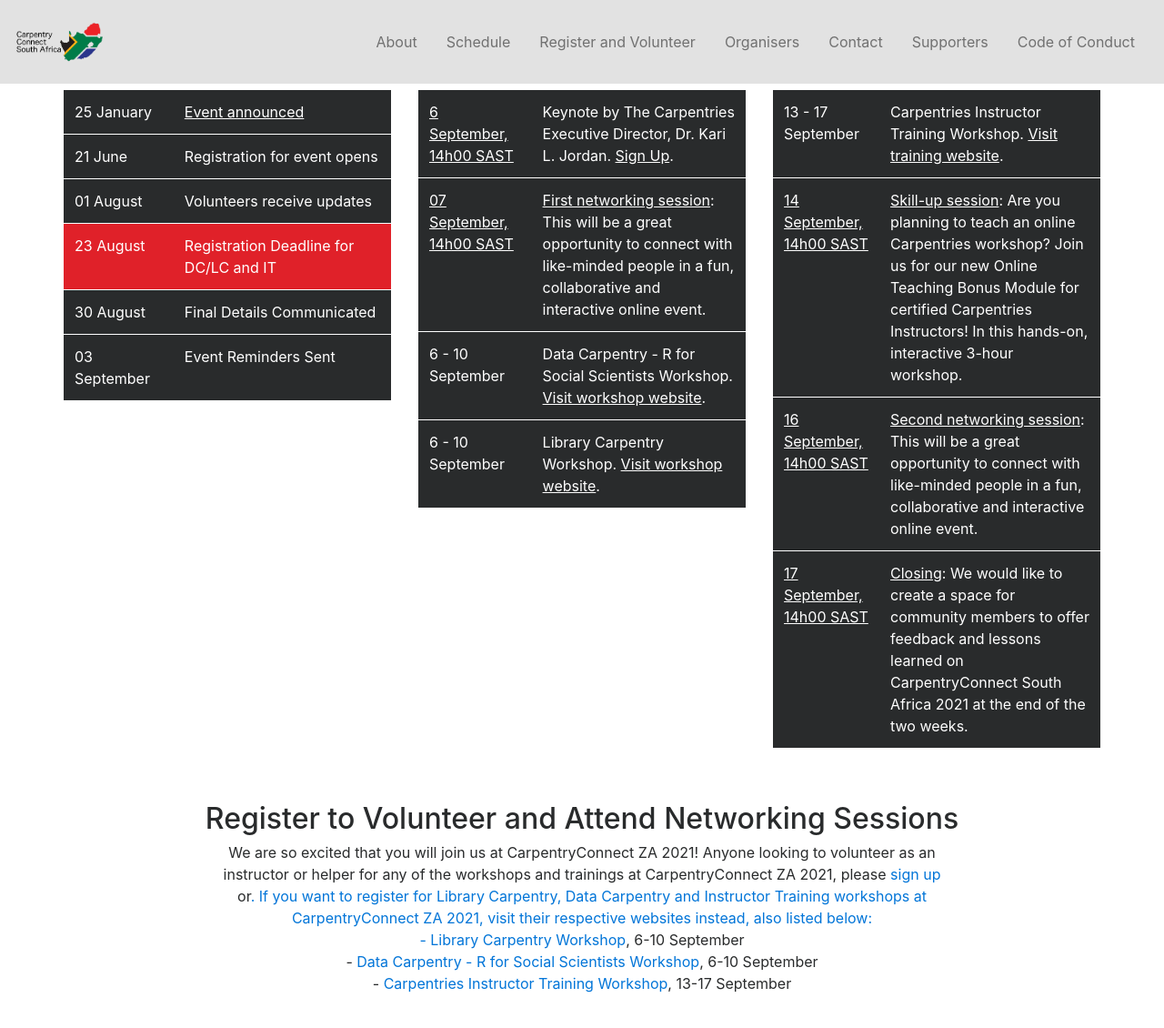
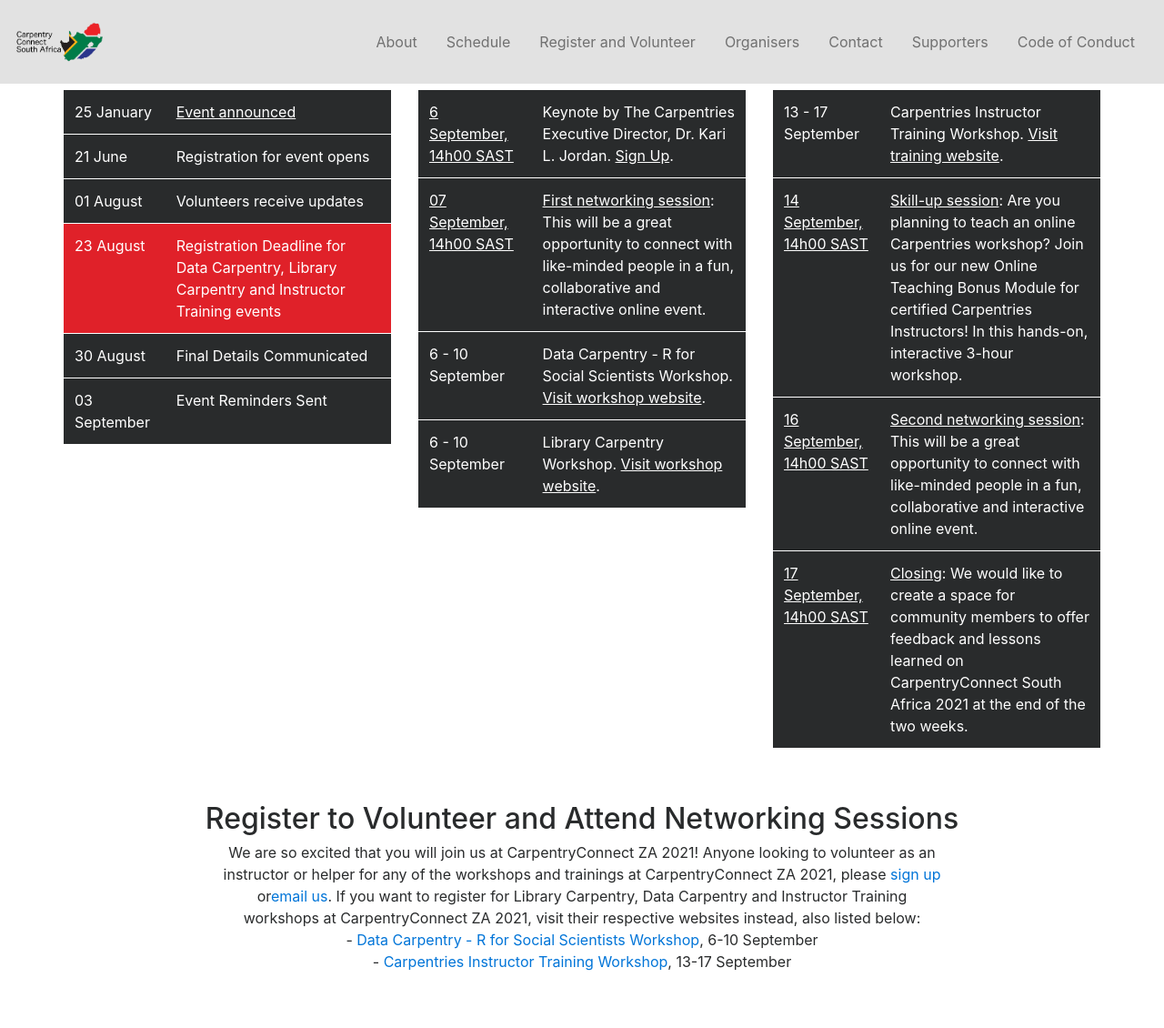
Before and after one commit to CarpentryConnect/za.carpentryconnect.org, a Jekyll site: the page built from index.html, in a window 1280 px wide and 1400 px high, scrolled down 1885 px. Shown: the top 1130 px of the window at 91% size. Built offline with Jekyll 4.4.1, drawn with Linux system fonts in a browser that asks for light colours; nearby versions of some CDN libraries; some of the changed lines change nothing that is shown.

Commit message:
Corrected SAST timezone and couple of typos
Corrected SAST timezone
Corrected hyperlink in volunteer and help

```diff
--- a/index.html
+++ b/index.html
@@ -101,7 +101,7 @@
                         23 August
                     </td>
                     <td>
-                        Registration Deadline for DC/LC and IT
+                        Registration Deadline for Data Carpentry, Library Carpentry and Instructor Training events
                     </td>
                 </tr>
 
@@ -140,7 +140,7 @@
                 </tr>
                 <tr>
                     <td>
-                        <a href ="https://www.timeanddate.com/worldclock/fixedtime.html?msg=SkillUp%20Session&iso=20210907T14">07 September, 14h00 SAST</a>
+                        <a href ="https://www.timeanddate.com/worldclock/fixedtime.html?msg=SkillUp%20Session&iso=20210907T12">07 September, 14h00 SAST</a>
                     </td>
                     <td>
                         <a href="#participants">First networking session</a>: This will be a great opportunity to connect with like-minded people in a fun, collaborative and interactive online event.
@@ -178,7 +178,7 @@
               </tr>
               <tr>
                   <td>
-                      <a href ="https://www.timeanddate.com/worldclock/fixedtime.html?msg=SkillUp%20Session&iso=20210914T14">14 September, 14h00 SAST</a>
+                      <a href ="https://www.timeanddate.com/worldclock/fixedtime.html?msg=SkillUp%20Session&iso=20210914T12">14 September, 14h00 SAST</a>
                   </td>
                   <td>
                       <a href = "https://www.eventbrite.com/e/bonus-module-teaching-online-sep-14-carpentryconnect-south-africa-2021-tickets-158892671257">Skill-up session</a>: Are you planning to teach an online Carpentries workshop? Join us for our new Online Teaching Bonus Module for certified Carpentries Instructors! In this hands-on, interactive 3-hour workshop.
@@ -186,7 +186,7 @@
               </tr>
               <tr>
                   <td>
-                      <a href ="https://www.timeanddate.com/worldclock/fixedtime.html?msg=SkillUp%20Session&iso=20210916T14">16 September, 14h00 SAST</a>
+                      <a href ="https://www.timeanddate.com/worldclock/fixedtime.html?msg=SkillUp%20Session&iso=20210916T12">16 September, 14h00 SAST</a>
                   </td>
                   <td>
                       <a href="#participants">Second networking session</a>: This will be a great opportunity to connect with like-minded people in a fun, collaborative and interactive online event.
@@ -194,7 +194,7 @@
               </tr>
               <tr>
                   <td>
-                      <a href ="https://www.timeanddate.com/worldclock/fixedtime.html?msg=SkillUp%20Session&iso=20210914T14">17 September, 14h00 SAST</a>
+                      <a href ="https://www.timeanddate.com/worldclock/fixedtime.html?msg=SkillUp%20Session&iso=20210914T12">17 September, 14h00 SAST</a>
                   </td>
                   <td>
                       <a href="#participants">Closing</a>: We would like to create a space for community members to offer feedback and lessons learned on CarpentryConnect South Africa 2021 at the end of the two weeks.
@@ -210,8 +210,7 @@
     <div class="container">
         <h2 class="text-center footer-title-h3">Register to Volunteer and Attend Networking Sessions</h2>
         <p id="participants-text">
-            We are so excited that you will join us at CarpentryConnect ZA 2021! Anyone looking to volunteer as an instructor or helper for any of the workshops and trainings at CarpentryConnect ZA 2021, please <a href ="https://docs.google.com/spreadsheets/d/1YhTAzEalDqKUowgej7aRa7E1K0XcB6ZezoVUt6VN2qY/edit#gid=757335911">sign up</a> or<a href ="mailto:admin-afr@carpentries.org" email us</a>. If you want to register for Library Carpentry, Data Carpentry and Instructor Training workshops at CarpentryConnect ZA 2021, visit their respective websites instead, also listed below:<br>
-              - <a href = "https://nwueresearch.github.io/2021-09-06-CCZA_LC_2021/">Library Carpentry Workshop</a>, 6-10 September<br>
+            We are so excited that you will join us at CarpentryConnect ZA 2021! Anyone looking to volunteer as an instructor or helper for any of the workshops and trainings at CarpentryConnect ZA 2021, please <a href ="https://docs.google.com/spreadsheets/d/1YhTAzEalDqKUowgej7aRa7E1K0XcB6ZezoVUt6VN2qY/edit#gid=757335911">sign up</a> or<a href ="mailto:admin-afr@carpentries.org">email us</a>. If you want to register for Library Carpentry, Data Carpentry and Instructor Training workshops at CarpentryConnect ZA 2021, visit their respective websites instead, also listed below:<br>
               - <a href = "https://nwu-eresearch.github.io/2021-09-06-CCZA_DC_2021/">Data Carpentry - R for Social Scientists Workshop</a>, 6-10 September<br>
               - <a href = "https://nwu-eresearch.github.io/2021-09-13-ttt-CarpentryConnect/">Carpentries Instructor Training Workshop</a>, 13-17 September<br>
           </p>
```
